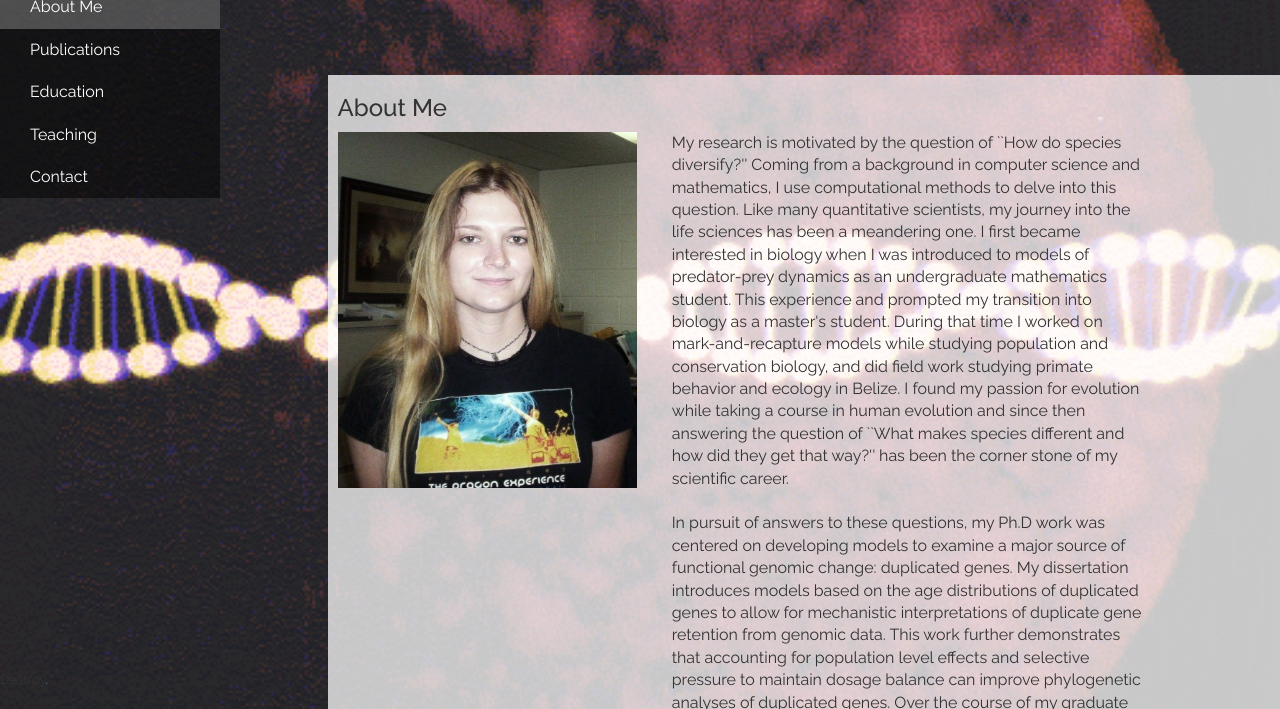
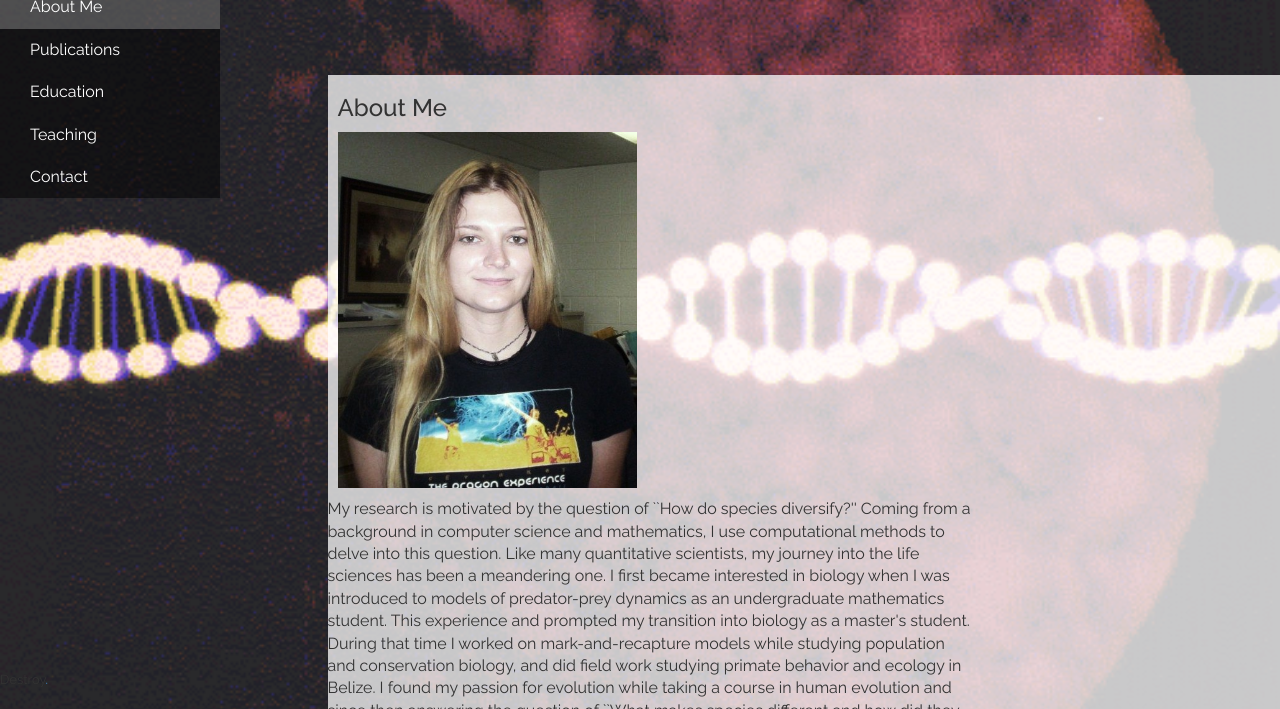
Before and after one commit to a-teufel/a-teufel.github.io, a plain HTML site: page index.html in a window 1280 px wide. Both pictures are taken after a click on the link "About Me". Shown: the part 91-800 px from the top of the page. Drawn offline with Linux system fonts and the light colour scheme; some packages are replaced by stand-ins of ours.

Commit message:
Update index.html

```diff
--- a/index.html
+++ b/index.html
@@ -82,7 +82,7 @@ http://www.templatemo.com/tm-398-nature
 			    </div>
 
 			    	<div class="row">
-                                    <div class="col-sm-6 col-md-6 col-lg-6">
+                                    <div class="col-sm-8 col-md-8 col-lg-8">
 			             <div style="margin-left:5px">
 				<font size="3">My research is motivated by the question of ``How do species diversify?'' Coming from a background in computer science and mathematics, I use computational methods to delve into this question. Like many quantitative scientists, my journey into the life sciences has been a meandering one. I first became interested in biology when I was introduced to models of predator-prey dynamics as an undergraduate mathematics student. This experience and prompted my transition into biology as a master's student. During that time I worked on mark-and-recapture models while studying population and conservation biology, and did field work studying primate behavior and ecology in Belize. I found my passion for evolution while taking a course in human evolution and since then answering the question of ``What makes species different and how did they get that way?'' has been the corner stone of my scientific career.<br><br>
 
```
